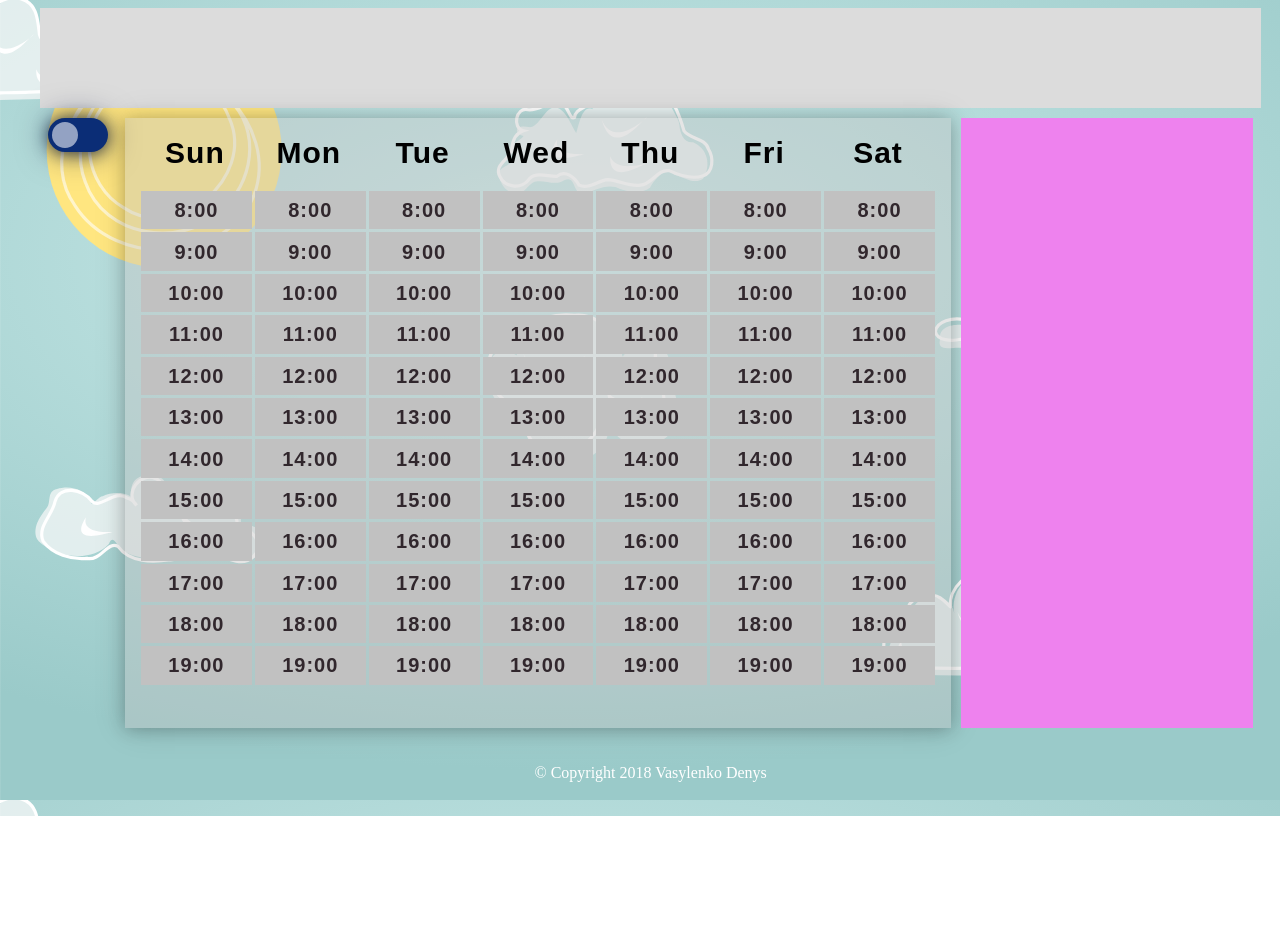
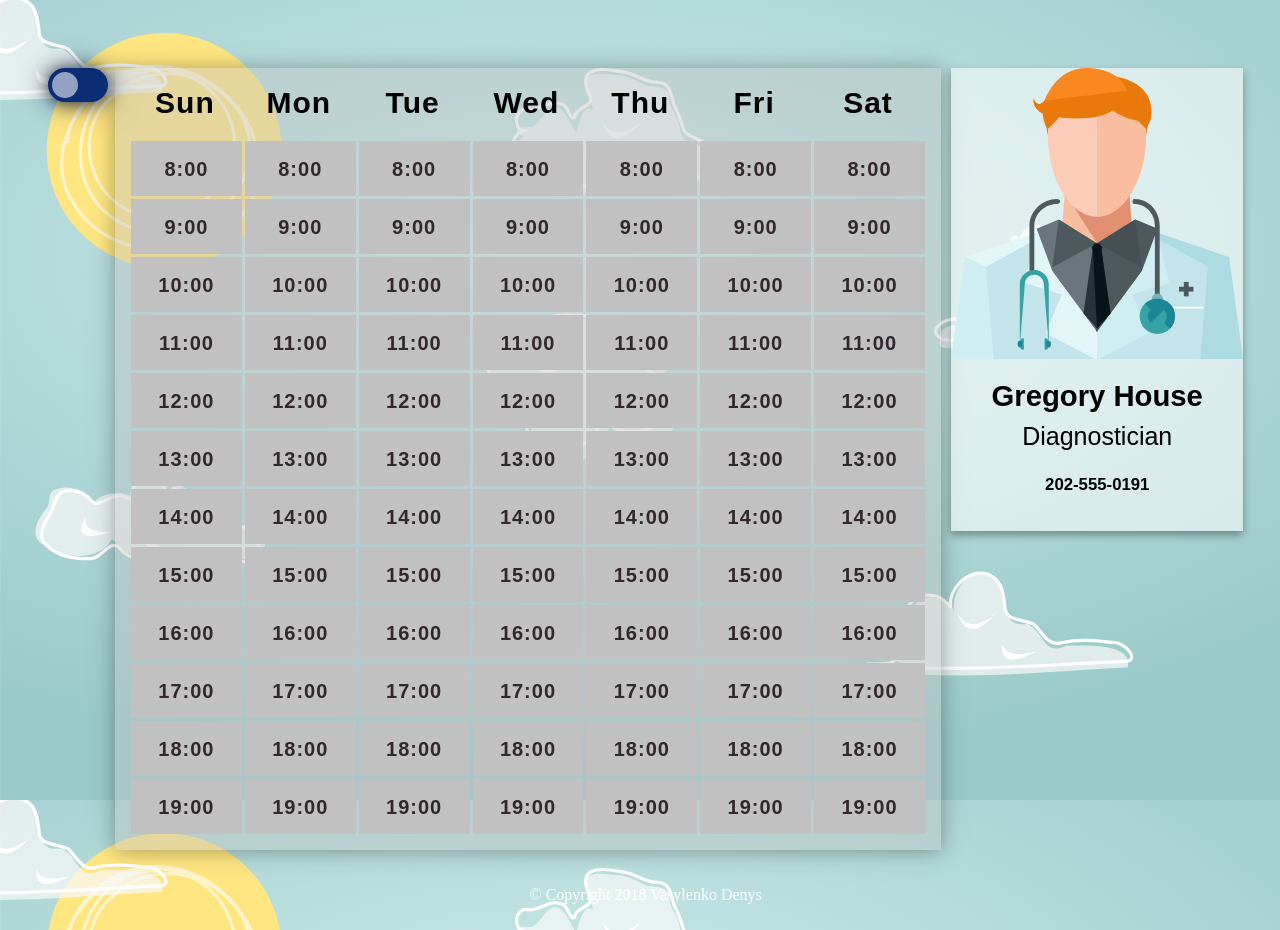
Before and after one commit to flintojkee/sheduler, a plain HTML site: page index.html in a window 1280 px wide. Before the commit the page ends 816 px from the top, so only its background shows below. Drawn offline with Linux system fonts and the light colour scheme.

Commit message:
profile card

```diff
--- a/assets/main.css
+++ b/assets/main.css
@@ -6,7 +6,7 @@
             "nav content side"
             "footer footer footer";
 
-    grid-template-columns: 75px 1fr 300px;
+    grid-template-columns: 65px 1fr 300px;
     grid-template-rows: auto 1fr auto;
     grid-gap: 10px;
     max-width: 1200px;
@@ -17,8 +17,7 @@
 
 header {
     grid-area: header;
-    height: 100px;
-    background-color: gainsboro;
+    height: 50px;
 }
 
 nav {
@@ -100,28 +99,32 @@ ul.hour-grid li {
     font-family: sans-serif;
     font-size: 20px;
     font-weight: 800;
-    min-height: 30px;
-}
-
-@media all and (max-width: 768px) {
-    .container{
-        grid-template-areas:
-                "header header header"
-                "nav content content"
-                "footer footer footer";
-    }
-    ul{
-        display: block;
-    }
-    aside{
-        display: none;
-    }
+    min-height: 55px;
 }
 
 aside {
     grid-area: side;
     margin-right: 0.5rem;
-    background-color: violet;
+}
+/*Profile*/
+.profile {
+    /* Add shadows to create the "card" effect */
+    box-shadow: 0 4px 8px 0 rgba(0, 0, 0, 0.35);
+    background-color: rgba(255, 255, 255, 0.56);
+    transition: 0.3s;
+}
+
+/* On mouse-over, add a deeper shadow */
+.profile:hover {
+    box-shadow: 0 8px 16px 0 rgba(0, 0, 0, 0.4);
+}
+
+/* Add some padding inside the card container */
+.profile-container {
+    padding: 2px 16px;
+    font-family: sans-serif;
+    font-size: 25px;
+    text-align: center;
 }
 
 footer {
@@ -224,3 +227,19 @@ input:checked + .slider:before {
 .hide{
     display: none !important;
 }
+
+
+@media all and (max-width: 1200px) {
+    .container{
+        grid-template-areas:
+                "header header header"
+                "nav content content"
+                "footer footer footer";
+    }
+    ul{
+        display: block;
+    }
+    aside{
+        display: none;
+    }
+}
--- a/index.html
+++ b/index.html
@@ -14,7 +14,6 @@
 <body id="background">
 <div class="container">
     <header>
-        <!-- Header content -->
     </header>
 
     <nav>
@@ -256,7 +255,14 @@
     </main>
 
     <aside>
-        <!-- Sidebar / Ads -->
+        <div class="profile">
+            <img src="assets/avatar.svg" alt="Avatar" style="width:100%">
+            <div class="profile-container">
+                <h3><b>Gregory House</b></h3>
+                <p>Diagnostician</p>
+                <h6>202-555-0191</h6>
+            </div>
+        </div>
     </aside>
 
     <footer>&copy; Copyright 2018 Vasylenko Denys</footer>
```
Also changed, not shown: assets/avatar.svg (added).
